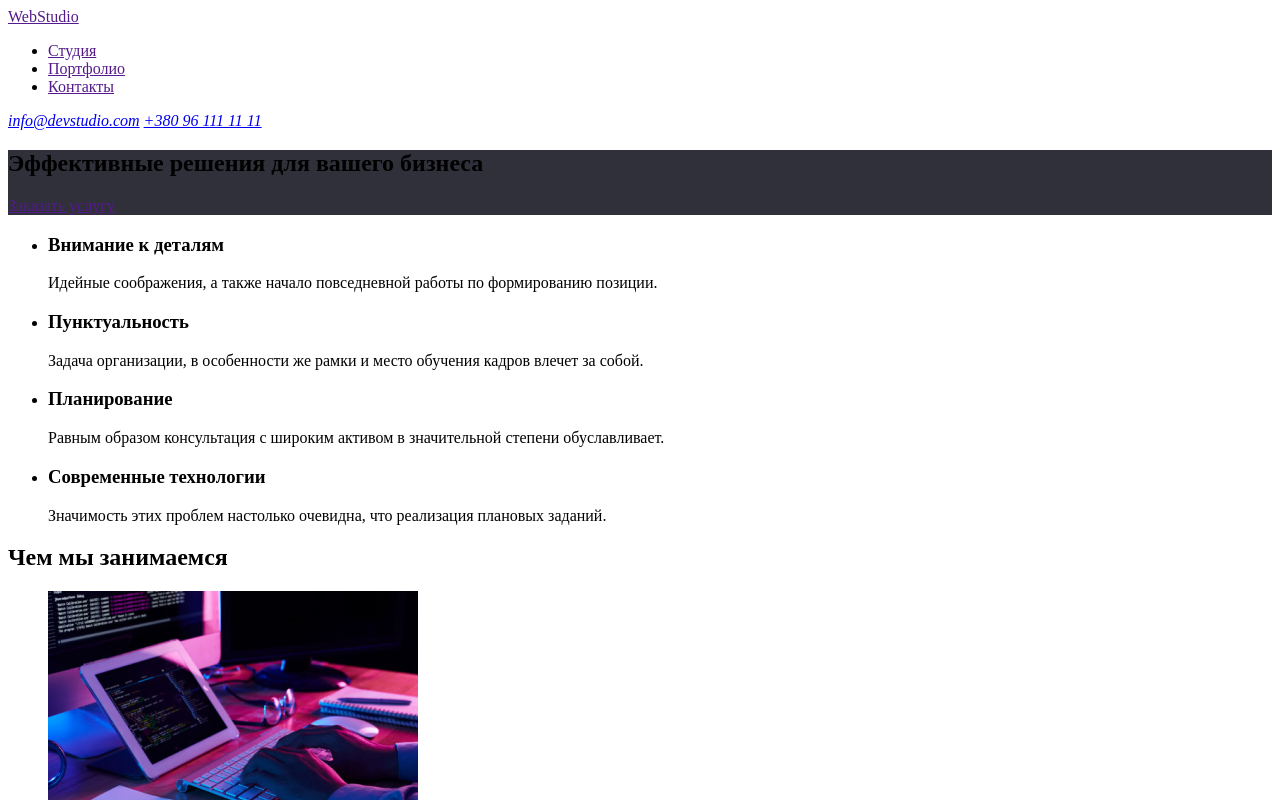
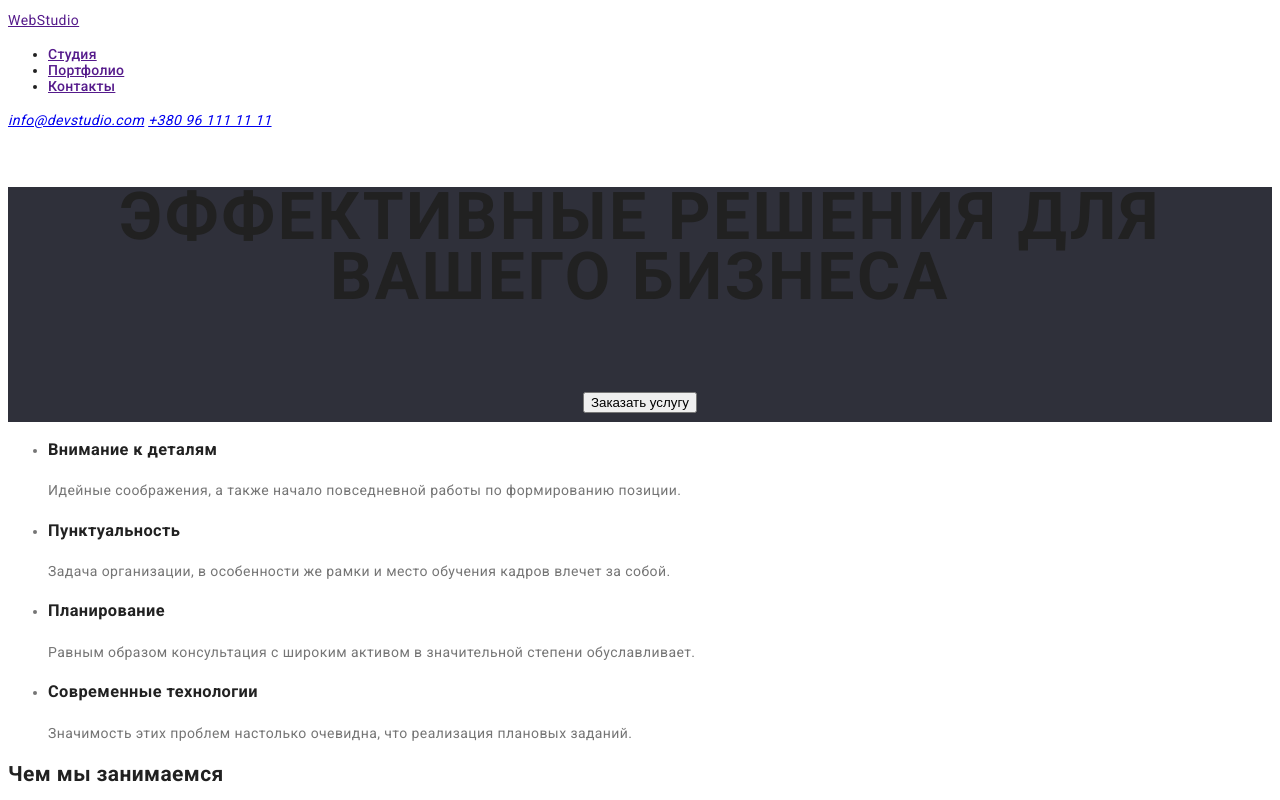
Before and after one commit to Oksana-Axara/goit-markup-hw-02, a plain HTML site: page index.html in a window 1280 px wide. Shown: the top 800 px of the page. Drawn offline with Linux system fonts and the light colour scheme.

Commit message:
Оформление цвета и текста
Оформление цвета и текста

```diff
--- a/CSS/styles.css
+++ b/CSS/styles.css
@@ -1,9 +1,45 @@
 .hero {
   background: #2f303a;
+  font-weight: 900;
+font-size: 44px;
+line-height: 60px;
+text-align: center;
+letter-spacing: 0.06em;
+text-transform: uppercase;
+
+color: #FFFFFF;
 }
 .footer {
   background: #2f303a;
+  font-weight: 400;
+font-size: 14px;
+line-height: 24px;
+letter-spacing: 0.03em;
+color: #FFFFFF;
+
+color: #FFFFFF;
 }
 .crew {
   background: #f5f4fa;
 }
+body {
+  font-family: roboto; sans-serif;
+  font-weight: normal;
+font-size: 14px;
+line-height: 24px;
+letter-spacing: 0.03em;
+
+color: #757575;
+
+}
+.site-nav {
+    font-weight: 500;
+font-size: 14px;
+line-height: 16px;
+letter-spacing: 0.02em;
+
+color: #212121;
+}
+h1,h2,h3 {
+    color: #212121;
+}
--- a/index.html
+++ b/index.html
@@ -5,13 +5,16 @@
     <meta name="viewport" content="width=device-width, initial-scale=1.0">
     <title>Document</title>
     <link rel="stylesheet" href="./CSS/styles.css"/>
+    <link rel="preconnect" href="https://fonts.gstatic.com">
+    <link href="https://fonts.googleapis.com/css2?family=Raleway:wght@700&family=Roboto:wght@400;500;700&display=swap"
+        rel="stylesheet">
 </head>
 <body>
 <header>
   <nav>
   <!--<a><img src="./images/WebStudio.svg" alt="logo"></a>-->
     <a class="logo" href="">WebStudio</a>
-    <ul>
+    <ul class="site-nav">
       <li><a href="">Студия</a></li>
       <li><a href="">Портфолио</a></li>
       <li><a href="">Контакты</a></li>
@@ -26,7 +29,7 @@
 <main>
     <section class="hero">
     <h1>Эффективные решения для вашего бизнеса</h1>
-    <a href="">Заказать услугу</a>
+<button tipe="button">Заказать услугу</button>
     </section>
     <section>
         <h2 hidden>О нас</h2>
```
Also changed, not shown: portfolio.html (+4 -1 lines).
